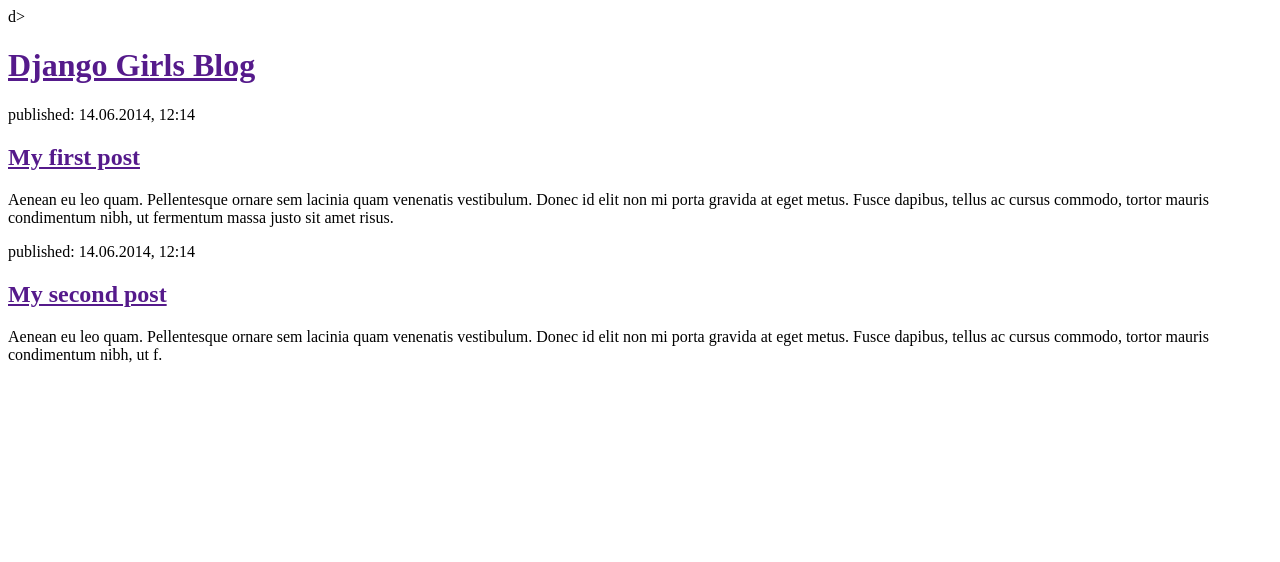
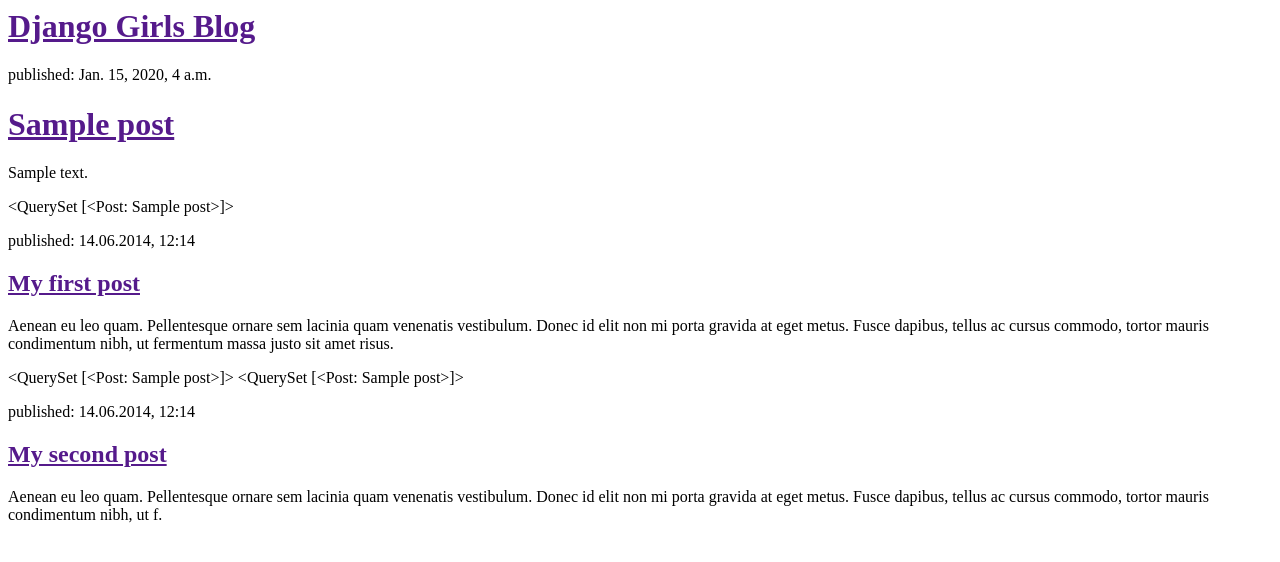
Before and after one commit to elezondra/my-first-blog, a Django app: template blog/templates/blog/post_list.html in a window 1280 px wide. Shown: the top 562 px of the page. Run offline with Django 3.2, Linux system fonts and the light colour scheme; the template is opened without the code that fills it: values that come from a table or form of the project are taken from there, others are empty; tables that the repository leaves empty hold one stand-in row (values such as "Sample post").

Commit message:
modified templates to dispaly posts from database

```diff
--- a/blog/templates/blog/post_list.html
+++ b/blog/templates/blog/post_list.html
@@ -1,18 +1,26 @@
-d>
+<div>
         <title>Django Girls blog</title>
     </head>
     <body>
         <div>
             <h1><a href="">Django Girls Blog</a></h1>
-        </div>
+        <div>
+          {% for post in posts %}
+    <div>
+        <p>published: {{ post.published_date }}</p>
+        <h1><a href="">{{ post.title }}</a></h1>
+        <p>{{ post.text|linebreaks }}</p>
+    </div>
+{% endfor %}
 
-        <div>
+         {{post}}
             <p>published: 14.06.2014, 12:14</p>
             <h2><a href="">My first post</a></h2>
             <p>Aenean eu leo quam. Pellentesque ornare sem lacinia quam venenatis vestibulum. Donec id elit non mi porta gravida at eget metus. Fusce dapibus, tellus ac cursus commodo, tortor mauris condimentum nibh, ut fermentum massa justo sit amet risus.</p>
-        </div>
+         {{post}}
 
-        <div>
+
+         {{post}}
             <p>published: 14.06.2014, 12:14</p>
             <h2><a href="">My second post</a></h2>
             <p>Aenean eu leo quam. Pellentesque ornare sem lacinia quam venenatis vestibulum. Donec id elit non mi porta gravida at eget metus. Fusce dapibus, tellus ac cursus commodo, tortor mauris condimentum nibh, ut f.</p>
--- a/blog/views.py
+++ b/blog/views.py
@@ -1,5 +1,8 @@
 from django.shortcuts import render
+from django .utils import timezone
+from .models import Post
 
 # Create your views here.
 def post_list(request):
+    post = Post.objects.filter(published_date__lte=timezone.now()).order_by('published_date')
     return render(request, 'blog/post_list.html', {})
```
